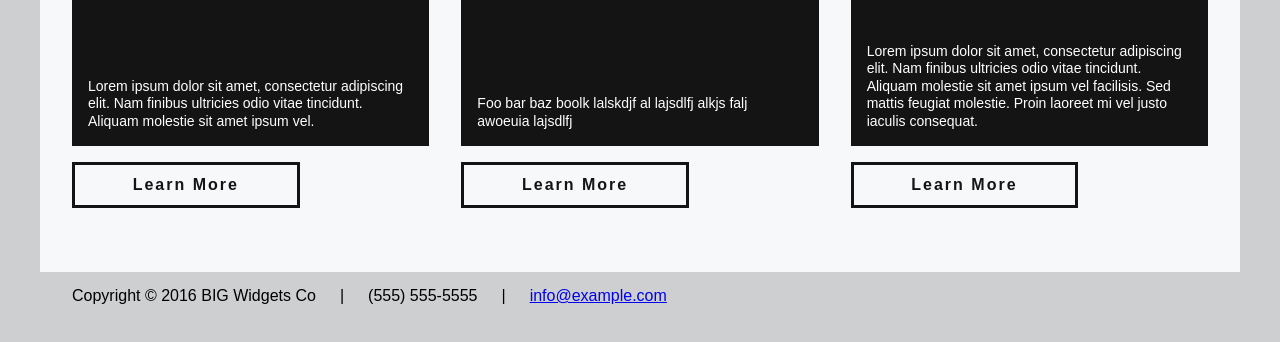
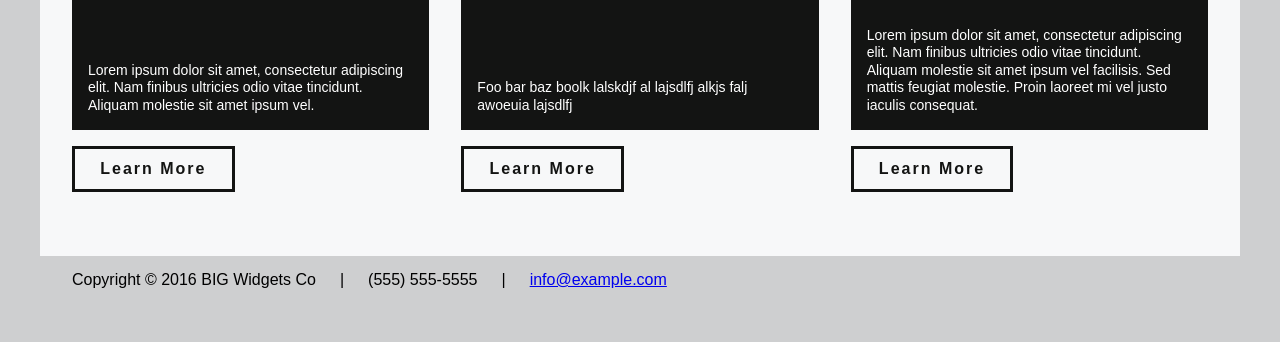
Before and after one commit to mvf4z7/backstop-interview, a website: page grid/public/about.html in a window 1280 px wide. Shown: the part 442-784 px from the top of the page. Drawn offline with Linux system fonts and the light colour scheme.

Commit message:
Small cleanup

```diff
--- a/grid/public/about.html
+++ b/grid/public/about.html
@@ -44,7 +44,7 @@
                   </p>
                 </div>
                 <div class="grid">
-                  <div class="col-sm-12 col-lg-8">
+                  <div class="col-sm-12 col-lg-6">
                     <a href="#" class="button button--full-width">Learn More</a>
                   </div>
                 </div>
@@ -62,7 +62,7 @@
                   </p>
                 </div>
                 <div class="grid">
-                  <div class="col-sm-12 col-lg-8">
+                  <div class="col-sm-12 col-lg-6">
                     <a href="#" class="button button--full-width">Learn More</a>
                   </div>
                 </div>
@@ -82,7 +82,7 @@
                   </p>
                 </div>
                 <div class="grid">
-                  <div class="col-sm-12 col-lg-8">
+                  <div class="col-sm-12 col-lg-6">
                     <a href="#" class="button button--full-width">Learn More</a>
                   </div>
                 </div>
--- a/grid/sass/styles/components/form.scss
+++ b/grid/sass/styles/components/form.scss
@@ -1,4 +1,6 @@
 @import '../variables';
+@import '../../grid/mixins';
+@import '../functions';
 
 .form-group {
   margin-bottom: 0.75rem;
@@ -20,6 +22,11 @@
 }
 
 .contact-form {
+  &__description {
+    margin-bottom: 2rem;
+    @include create-mq(lg, margin-top, px-to-rem(15px));
+  }
+
   &__submit-button {
     margin-top: 0.5rem;
   }
--- a/grid/sass/styles/components/page-header.scss
+++ b/grid/sass/styles/components/page-header.scss
@@ -1,7 +1,7 @@
 @import '../variables';
 
 .page-header {
-  margin-bottom: 3rem;
+  margin-bottom: 2rem;
   font-size: $font-size-xl;
   font-weight: bold;
   line-height: 1.5;
```
Also changed, not shown: grid/public/index.html (+0 -15 lines), grid/public/assets/styles.css.
